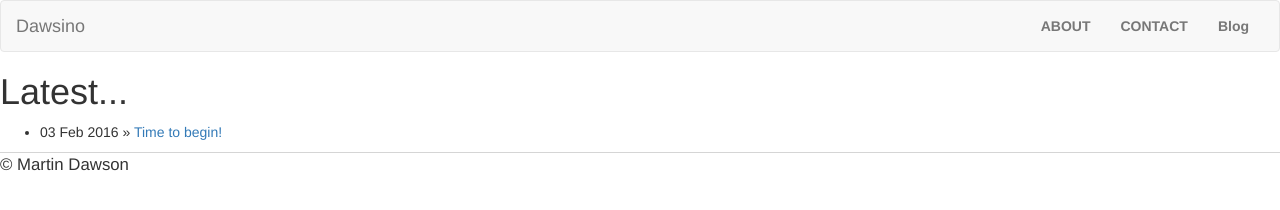
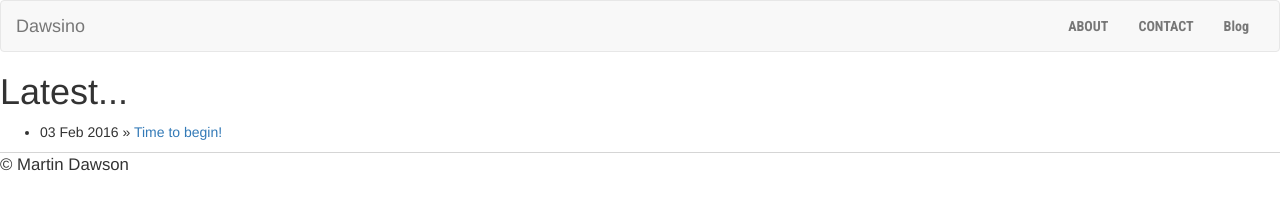
Before and after one commit to dawsino/dawsino.github.io, a Jekyll site: the page built from index.html, in a window 1280 px wide. Shown: the top 210 px of the page. Built offline with Jekyll 4.4.1, drawn with Linux system fonts in a browser that asks for light colours.

Commit message:
New font

```diff
--- a/_includes/head.html
+++ b/_includes/head.html
@@ -3,6 +3,7 @@
   <meta name="viewport" content="width=device-width, initial-scale=1">
   <link rel="stylesheet" href="{{ "/css/main.css" | prepend: site.baseurl }}">
   <link rel="stylesheet" href="http://maxcdn.bootstrapcdn.com/bootstrap/3.3.6/css/bootstrap.min.css">
+  <link href='https://fonts.googleapis.com/css?family=Roboto+Condensed:700' rel='stylesheet' type='text/css'>
   <script src="https://ajax.googleapis.com/ajax/libs/jquery/1.12.0/jquery.min.js"></script>
   <script src="http://maxcdn.bootstrapcdn.com/bootstrap/3.3.6/js/bootstrap.min.js"></script>
 </head>
--- a/blog/index.html
+++ b/blog/index.html
@@ -5,7 +5,7 @@
   <div class="container">
     <div class="row">
       <div class="col-xs-4">
-        <img class="img-responsive" src="/img/DSC04616.JPG">
+        <img class="img-responsive" src="/img/dusty.jpg">
         <h2>Over</h2>
       </div>
       <div class="col-xs-8">
--- a/css/main.css
+++ b/css/main.css
@@ -1,14 +1,16 @@
 body {
+    text-color:       #9494b7;
     margin: 60px auto;
     width: 100%;
 }
 nav ul, footer ul {
-    font-family:'Helvetica', 'Arial', 'Sans-Serif';
+    font-family: 'Roboto Condensed', sans-serif;
     padding: 0px;
     list-style: none;
     font-weight: bold;
 }
 nav ul li, footer ul li {
+    font-family: 'Roboto Condensed', sans-serif;
     display: inline;
 
 }
@@ -21,7 +23,7 @@
 }
 h1 {
     font-size: 3em;
-    font-family:'Helvetica', 'Arial', 'Sans-Serif';
+    font-family: 'Roboto Condensed', sans-serif;
 }
 p {
     font-size: 1.5em;
@@ -41,9 +43,3 @@
 ul.posts li {
     list-style: none;
 }
-
-.jumbotron{
-  background-image: url('../img/DSC04616.JPG');
-  background-size: contain;
-  colour: white;
-}
```
Also changed, not shown: 1 other file.
